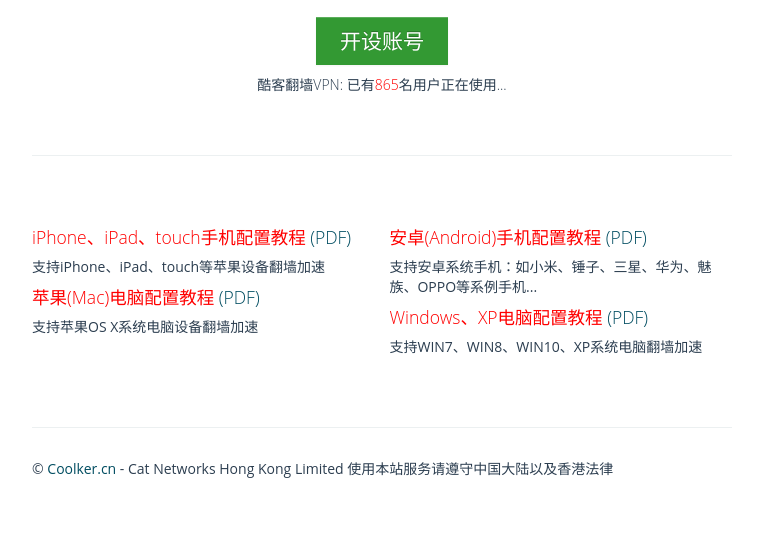
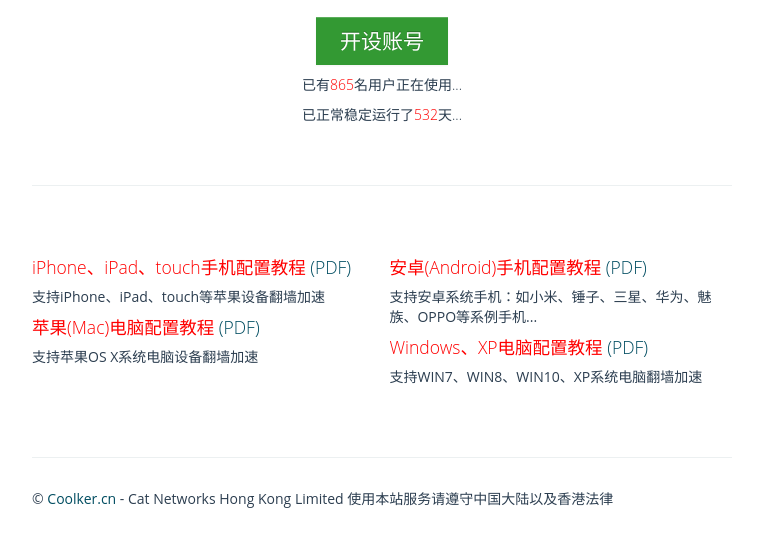
Before and after one commit to zqs198644/coolker, a plain HTML site: page index.html in a window 1280 px wide. Shown: the part 277-824 px from the top of the page, without its empty margins (258-1021 px from the left). Drawn offline with Linux system fonts and the light colour scheme; a web font is replaced by a local one.

Commit message:
add index.html

```diff
--- a/index.html
+++ b/index.html
@@ -61,7 +61,8 @@
         <h1>Coolker酷客</h1>
         <p class="lead">轻量级科学上网姿势，使上网变得更酷、更爽！</p>
         <a class="btn btn-large btn-success" href="http://coolker.cn/contact.html">开设账号</a>
-        <h5>酷客翻墙VPN: 已有<font color=red>865</font>名用户正在使用...</h5>
+        <h5>已有<font color=red>865</font>名用户正在使用...</h5>
+        <h5>已正常稳定运行了<font color=red>532</font>天...</h5>
       </div>
       <hr>
       <div class="row-fluid marketing">
```
